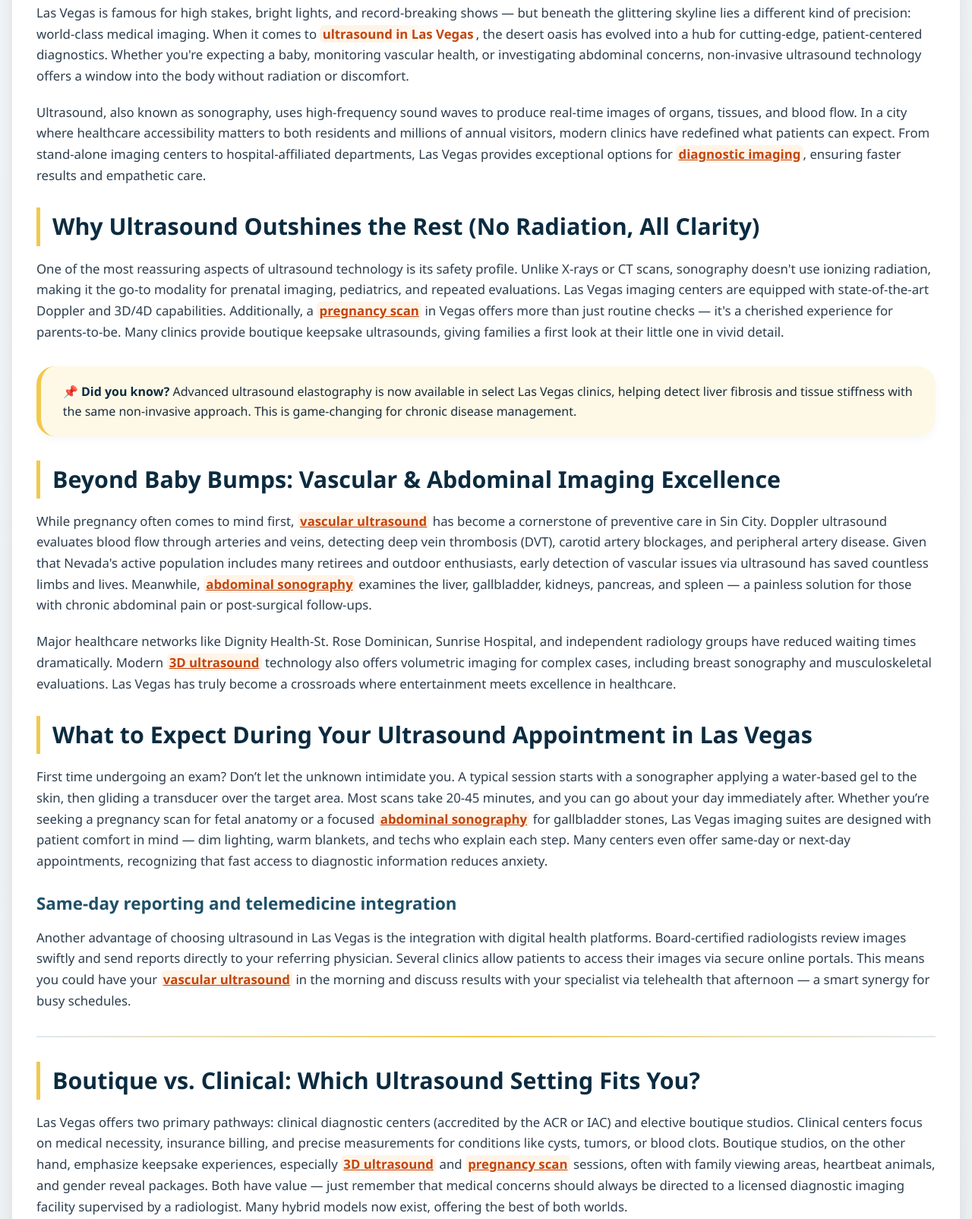
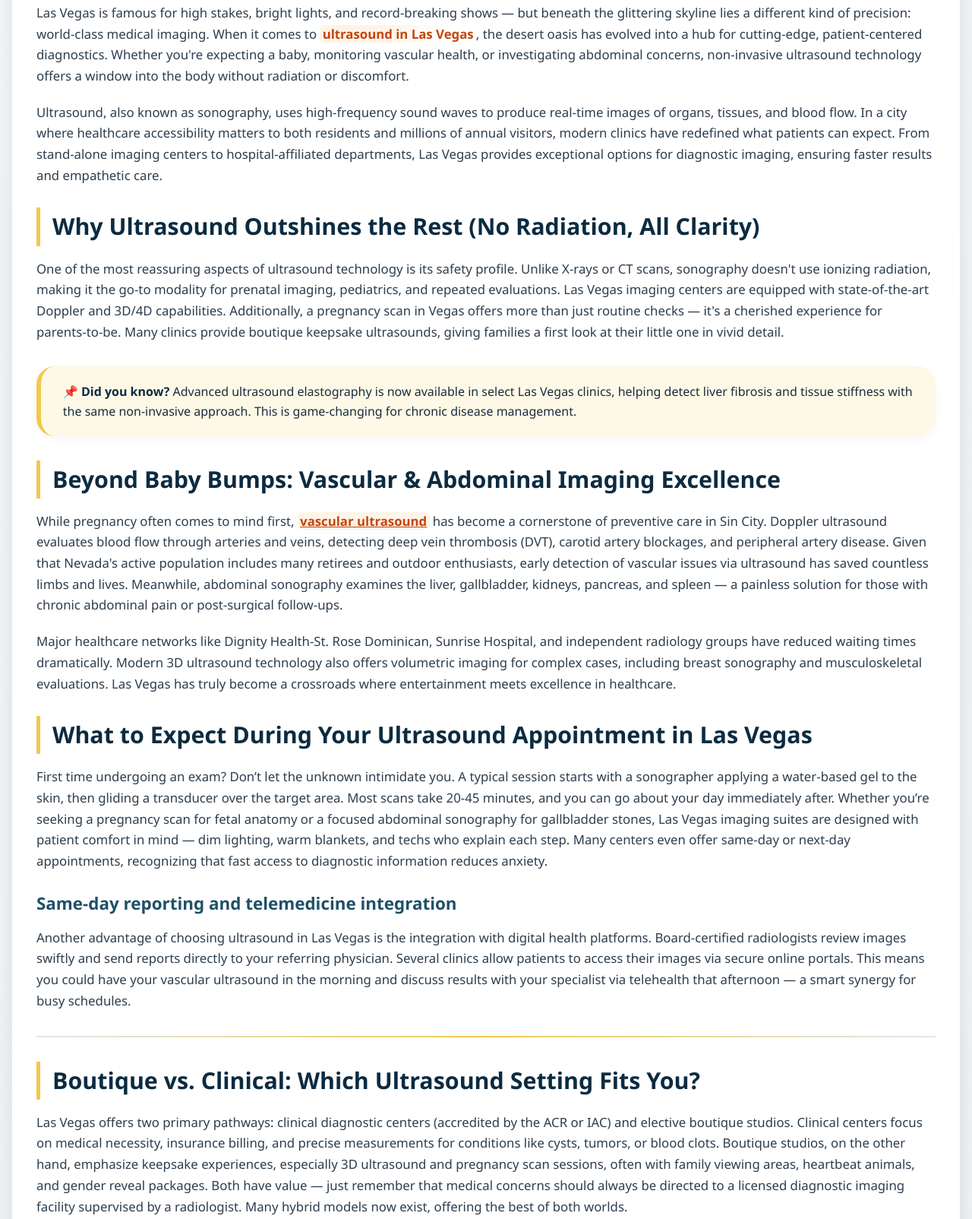
Before and after one commit to davidparker56757-del/Where-to-Get-a-Quick-Ultrasound-in-Las-Vegas, a plain HTML site: page index.html in a window 1280 px wide. Shown: the part 664-2268 px from the top of the page at 76% size. Drawn offline with Linux system fonts and the light colour scheme.

Commit message:
Update index.html

```diff
--- a/index.html
+++ b/index.html
@@ -184,30 +184,30 @@
 
         <p>Las Vegas is famous for high stakes, bright lights, and record-breaking shows — but beneath the glittering skyline lies a different kind of precision: world-class medical imaging. When it comes to <strong class="keyword-bold">ultrasound in Las Vegas</strong>, the desert oasis has evolved into a hub for cutting-edge, patient-centered diagnostics. Whether you're expecting a baby, monitoring vascular health, or investigating abdominal concerns, non-invasive ultrasound technology offers a window into the body without radiation or discomfort.</p>
 
-        <p>Ultrasound, also known as sonography, uses high-frequency sound waves to produce real-time images of organs, tissues, and blood flow. In a city where healthcare accessibility matters to both residents and millions of annual visitors, modern clinics have redefined what patients can expect. From stand-alone imaging centers to hospital-affiliated departments, Las Vegas provides exceptional options for <a href="https://saharawesturgentcare.com/ultrasound/" target="_blank" rel="noopener noreferrer" style="color:#C4450C; font-weight:700; text-decoration:underline; background: #FEF4E8; padding:0 0.2rem; border-radius:6px;">diagnostic imaging</a>, ensuring faster results and empathetic care.</p>
+        <p>Ultrasound, also known as sonography, uses high-frequency sound waves to produce real-time images of organs, tissues, and blood flow. In a city where healthcare accessibility matters to both residents and millions of annual visitors, modern clinics have redefined what patients can expect. From stand-alone imaging centers to hospital-affiliated departments, Las Vegas provides exceptional options for diagnostic imaging, ensuring faster results and empathetic care.</p>
 
         <h2>Why Ultrasound Outshines the Rest (No Radiation, All Clarity)</h2>
-        <p>One of the most reassuring aspects of ultrasound technology is its safety profile. Unlike X-rays or CT scans, sonography doesn't use ionizing radiation, making it the go-to modality for prenatal imaging, pediatrics, and repeated evaluations. Las Vegas imaging centers are equipped with state-of-the-art Doppler and 3D/4D capabilities. Additionally, a <a href="https://saharawesturgentcare.com/ultrasound/" target="_blank" rel="noopener noreferrer" style="color:#C4450C; font-weight:700; text-decoration:underline; background: #FEF4E8; padding:0 0.2rem; border-radius:6px;">pregnancy scan</a> in Vegas offers more than just routine checks — it's a cherished experience for parents-to-be. Many clinics provide boutique keepsake ultrasounds, giving families a first look at their little one in vivid detail.</p>
+        <p>One of the most reassuring aspects of ultrasound technology is its safety profile. Unlike X-rays or CT scans, sonography doesn't use ionizing radiation, making it the go-to modality for prenatal imaging, pediatrics, and repeated evaluations. Las Vegas imaging centers are equipped with state-of-the-art Doppler and 3D/4D capabilities. Additionally, a pregnancy scan in Vegas offers more than just routine checks — it's a cherished experience for parents-to-be. Many clinics provide boutique keepsake ultrasounds, giving families a first look at their little one in vivid detail.</p>
 
         <div class="highlight-box">
             <strong>📌 Did you know?</strong> Advanced ultrasound elastography is now available in select Las Vegas clinics, helping detect liver fibrosis and tissue stiffness with the same non-invasive approach. This is game-changing for chronic disease management.
         </div>
 
         <h2>Beyond Baby Bumps: Vascular & Abdominal Imaging Excellence</h2>
-        <p>While pregnancy often comes to mind first, <a href="https://saharawesturgentcare.com/ultrasound/" target="_blank" rel="noopener noreferrer" style="color:#C4450C; font-weight:700; text-decoration:underline; background: #FEF4E8; padding:0 0.2rem; border-radius:6px;">vascular ultrasound</a> has become a cornerstone of preventive care in Sin City. Doppler ultrasound evaluates blood flow through arteries and veins, detecting deep vein thrombosis (DVT), carotid artery blockages, and peripheral artery disease. Given that Nevada's active population includes many retirees and outdoor enthusiasts, early detection of vascular issues via ultrasound has saved countless limbs and lives. Meanwhile, <a href="https://saharawesturgentcare.com/ultrasound/" target="_blank" rel="noopener noreferrer" style="color:#C4450C; font-weight:700; text-decoration:underline; background: #FEF4E8; padding:0 0.2rem; border-radius:6px;">abdominal sonography</a> examines the liver, gallbladder, kidneys, pancreas, and spleen — a painless solution for those with chronic abdominal pain or post-surgical follow-ups.</p>
+        <p>While pregnancy often comes to mind first, <a href="https://saharawesturgentcare.com/ultrasound/" target="_blank" rel="noopener noreferrer" style="color:#C4450C; font-weight:700; text-decoration:underline; background: #FEF4E8; padding:0 0.2rem; border-radius:6px;">vascular ultrasound</a> has become a cornerstone of preventive care in Sin City. Doppler ultrasound evaluates blood flow through arteries and veins, detecting deep vein thrombosis (DVT), carotid artery blockages, and peripheral artery disease. Given that Nevada's active population includes many retirees and outdoor enthusiasts, early detection of vascular issues via ultrasound has saved countless limbs and lives. Meanwhile, abdominal sonography examines the liver, gallbladder, kidneys, pancreas, and spleen — a painless solution for those with chronic abdominal pain or post-surgical follow-ups.</p>
 
-        <p>Major healthcare networks like Dignity Health-St. Rose Dominican, Sunrise Hospital, and independent radiology groups have reduced waiting times dramatically. Modern <a href="https://saharawesturgentcare.com/ultrasound/" target="_blank" rel="noopener noreferrer" style="color:#C4450C; font-weight:700; text-decoration:underline; background: #FEF4E8; padding:0 0.2rem; border-radius:6px;">3D ultrasound</a> technology also offers volumetric imaging for complex cases, including breast sonography and musculoskeletal evaluations. Las Vegas has truly become a crossroads where entertainment meets excellence in healthcare.</p>
+        <p>Major healthcare networks like Dignity Health-St. Rose Dominican, Sunrise Hospital, and independent radiology groups have reduced waiting times dramatically. Modern 3D ultrasound technology also offers volumetric imaging for complex cases, including breast sonography and musculoskeletal evaluations. Las Vegas has truly become a crossroads where entertainment meets excellence in healthcare.</p>
 
         <h2>What to Expect During Your Ultrasound Appointment in Las Vegas</h2>
-        <p>First time undergoing an exam? Don’t let the unknown intimidate you. A typical session starts with a sonographer applying a water-based gel to the skin, then gliding a transducer over the target area. Most scans take 20-45 minutes, and you can go about your day immediately after. Whether you’re seeking a pregnancy scan for fetal anatomy or a focused <a href="https://saharawesturgentcare.com/ultrasound/" target="_blank" rel="noopener noreferrer" style="color:#C4450C; font-weight:700; text-decoration:underline; background: #FEF4E8; padding:0 0.2rem; border-radius:6px;">abdominal sonography</a> for gallbladder stones, Las Vegas imaging suites are designed with patient comfort in mind — dim lighting, warm blankets, and techs who explain each step. Many centers even offer same-day or next-day appointments, recognizing that fast access to diagnostic information reduces anxiety.</p>
+        <p>First time undergoing an exam? Don’t let the unknown intimidate you. A typical session starts with a sonographer applying a water-based gel to the skin, then gliding a transducer over the target area. Most scans take 20-45 minutes, and you can go about your day immediately after. Whether you’re seeking a pregnancy scan for fetal anatomy or a focused abdominal sonography for gallbladder stones, Las Vegas imaging suites are designed with patient comfort in mind — dim lighting, warm blankets, and techs who explain each step. Many centers even offer same-day or next-day appointments, recognizing that fast access to diagnostic information reduces anxiety.</p>
 
         <h3>Same-day reporting and telemedicine integration</h3>
-        <p>Another advantage of choosing ultrasound in Las Vegas is the integration with digital health platforms. Board-certified radiologists review images swiftly and send reports directly to your referring physician. Several clinics allow patients to access their images via secure online portals. This means you could have your <a href="https://saharawesturgentcare.com/ultrasound/" target="_blank" rel="noopener noreferrer" style="color:#C4450C; font-weight:700; text-decoration:underline; background: #FEF4E8; padding:0 0.2rem; border-radius:6px;">vascular ultrasound</a> in the morning and discuss results with your specialist via telehealth that afternoon — a smart synergy for busy schedules.</p>
+        <p>Another advantage of choosing ultrasound in Las Vegas is the integration with digital health platforms. Board-certified radiologists review images swiftly and send reports directly to your referring physician. Several clinics allow patients to access their images via secure online portals. This means you could have your vascular ultrasound in the morning and discuss results with your specialist via telehealth that afternoon — a smart synergy for busy schedules.</p>
 
         <hr>
 
         <h2>Boutique vs. Clinical: Which Ultrasound Setting Fits You?</h2>
-        <p>Las Vegas offers two primary pathways: clinical diagnostic centers (accredited by the ACR or IAC) and elective boutique studios. Clinical centers focus on medical necessity, insurance billing, and precise measurements for conditions like cysts, tumors, or blood clots. Boutique studios, on the other hand, emphasize keepsake experiences, especially <a href="https://saharawesturgentcare.com/ultrasound/" target="_blank" rel="noopener noreferrer" style="color:#C4450C; font-weight:700; text-decoration:underline; background: #FEF4E8; padding:0 0.2rem; border-radius:6px;">3D ultrasound</a> and <a href="https://saharawesturgentcare.com/ultrasound/" target="_blank" rel="noopener noreferrer" style="color:#C4450C; font-weight:700; text-decoration:underline; background: #FEF4E8; padding:0 0.2rem; border-radius:6px;">pregnancy scan</a> sessions, often with family viewing areas, heartbeat animals, and gender reveal packages. Both have value — just remember that medical concerns should always be directed to a licensed diagnostic imaging facility supervised by a radiologist. Many hybrid models now exist, offering the best of both worlds.</p>
+        <p>Las Vegas offers two primary pathways: clinical diagnostic centers (accredited by the ACR or IAC) and elective boutique studios. Clinical centers focus on medical necessity, insurance billing, and precise measurements for conditions like cysts, tumors, or blood clots. Boutique studios, on the other hand, emphasize keepsake experiences, especially 3D ultrasound and pregnancy scan sessions, often with family viewing areas, heartbeat animals, and gender reveal packages. Both have value — just remember that medical concerns should always be directed to a licensed diagnostic imaging facility supervised by a radiologist. Many hybrid models now exist, offering the best of both worlds.</p>
 
         <ul>
             <li><strong>Clinical diagnostic centers</strong> – ACR accredited, insurance accepted, radiologist on-site.</li>
@@ -216,7 +216,7 @@
         </ul>
 
         <h2>Cost & Insurance Landscape: Navigating Your Options</h2>
-        <p>Healthcare pricing varies, but in Las Vegas, competition keeps many ultrasound services surprisingly affordable. For insured patients, a standard abdominal or pelvic ultrasound may involve a copay between $25–$75, while high-deductible plans often pay $300–$600 out-of-pocket. Uninsured individuals can find cash-pay discounts from independent imaging centers — sometimes as low as $199 for a focused scan. Always ask for a price estimate before booking. Additionally, financial assistance programs exist through non-profit hospital systems. Clinics that specialize in <a href="https://saharawesturgentcare.com/ultrasound/" target="_blank" rel="noopener noreferrer" style="color:#C4450C; font-weight:700; text-decoration:underline; background: #FEF4E8; padding:0 0.2rem; border-radius:6px;">diagnostic imaging</a> typically offer transparent pricing and flexible payment plans, ensuring nobody avoids necessary care due to cost.</p>
+        <p>Healthcare pricing varies, but in Las Vegas, competition keeps many ultrasound services surprisingly affordable. For insured patients, a standard abdominal or pelvic ultrasound may involve a copay between $25–$75, while high-deductible plans often pay $300–$600 out-of-pocket. Uninsured individuals can find cash-pay discounts from independent imaging centers — sometimes as low as $199 for a focused scan. Always ask for a price estimate before booking. Additionally, financial assistance programs exist through non-profit hospital systems. Clinics that specialize in diagnostic imaging typically offer transparent pricing and flexible payment plans, ensuring nobody avoids necessary care due to cost.</p>
 
         <div class="highlight-box">
             💡 Pro tip: If your physician orders an ultrasound, verify that the facility is in-network and check if a referral is required. Many direct-access laws allow self-referral for vascular screenings in Nevada — call ahead.
@@ -230,7 +230,7 @@
 
         <hr>
 
-        <p>From the excitement of a first-trimester <a href="https://saharawesturgentcare.com/ultrasound/" target="_blank" rel="noopener noreferrer" style="color:#C4450C; font-weight:700; text-decoration:underline; background: #FEF4E8; padding:0 0.2rem; border-radius:6px;">pregnancy scan</a> to the life-saving clarity of <a href="https://saharawesturgentcare.com/ultrasound/" target="_blank" rel="noopener noreferrer" style="color:#C4450C; font-weight:700; text-decoration:underline; background: #FEF4E8; padding:0 0.2rem; border-radius:6px;">vascular ultrasound</a> for deep vein thrombosis, the desert metropolis delivers high-caliber imaging without the wait. The next time you’re scheduling a health check or simply need answers, remember that ultrasound in Las Vegas isn't just a procedure — it’s a bridge to peace of mind, powered by sound waves and expertise. With no radiation, minimal preparation, and quick results, sonography remains one of the most brilliant tools in modern medicine. Whether you live under the neon sky or are visiting for world-class medical tourism, your journey to diagnostic clarity starts here, where technology and care converge.</p>
+        <p>From the excitement of a first-trimester pregnancy scan to the life-saving clarity of <a href="https://saharawesturgentcare.com/ultrasound/" target="_blank" rel="noopener noreferrer" style="color:#C4450C; font-weight:700; text-decoration:underline; background: #FEF4E8; padding:0 0.2rem; border-radius:6px;">vascular ultrasound</a> for deep vein thrombosis, the desert metropolis delivers high-caliber imaging without the wait. The next time you’re scheduling a health check or simply need answers, remember that ultrasound in Las Vegas isn't just a procedure — it’s a bridge to peace of mind, powered by sound waves and expertise. With no radiation, minimal preparation, and quick results, sonography remains one of the most brilliant tools in modern medicine. Whether you live under the neon sky or are visiting for world-class medical tourism, your journey to diagnostic clarity starts here, where technology and care converge.</p>
 
         <div class="footer-note">
             🌵 Medically informed content for informational purposes only. Always consult a qualified healthcare provider for personal medical advice. <br>
```
